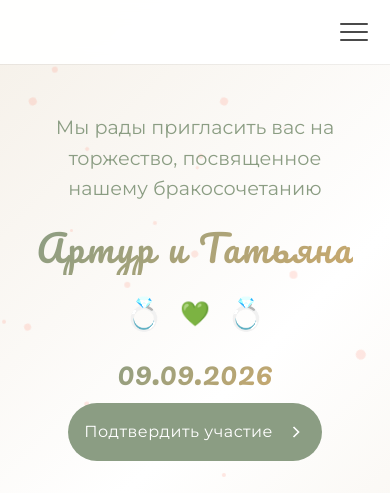
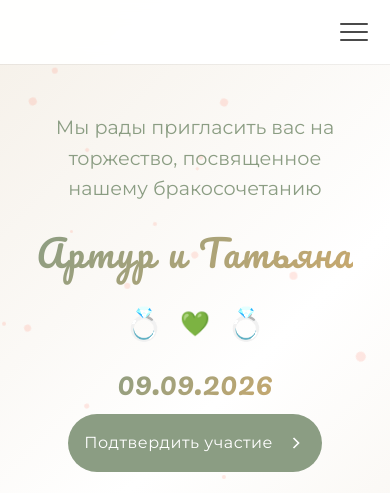
Before and after one commit to arturtkachenko93/my-wedding, a website: page index.html in a window 390 px wide. Shown: the top 493 px of the page. Drawn offline with Linux system fonts and the light colour scheme.

Commit message:
some fixes

```diff
--- a/styles.css
+++ b/styles.css
@@ -1726,6 +1726,10 @@ textarea:focus {
         margin-bottom: 0;
     }
 
+    .name-animation {
+        line-height: 65px;
+    }
+
 }
 
 .checkbox-label {
```
